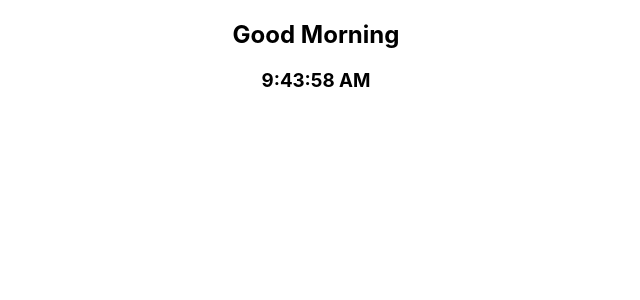
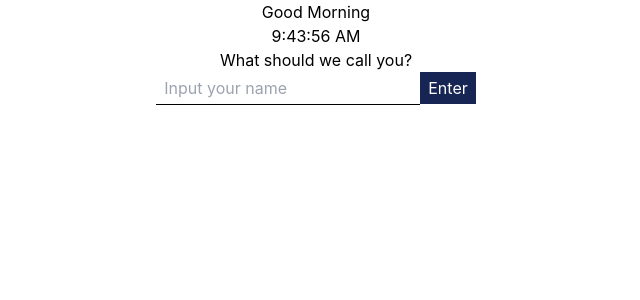
Before and after one commit to jokserpokser/momentum-app, a React (Create React App) app: page / in a window 1280 px wide. Shown: the top 300 px of the page, without its empty margins (324-964 px from the left). Built offline with nearby package versions, Linux system fonts and the light colour scheme.

Commit message:
Added inputs for Name and mainGoal

```diff
--- a/package.json
+++ b/package.json
@@ -34,5 +34,8 @@
       "last 1 firefox version",
       "last 1 safari version"
     ]
+  },
+  "devDependencies": {
+    "tailwindcss": "^3.4.13"
   }
 }
--- a/src/App.js
+++ b/src/App.js
@@ -1,14 +1,49 @@
 import logo from './logo.svg';
 import './App.css';
 import Time from './components/Time';
+import { useEffect, useState } from 'react';
 
 function App() {
+  const [nameInput, setNameInput] = useState('');
+  const [name, setName] = useState('');
+
+  const [mainGoalInput, setMainGoalInput] = useState('');
+  const [mainGoal, setMainGoal] = useState('');
+
+  const [nameInputClassName, setNameInputClassName] = useState('block');
+  const [mainGoalInputClassName, setMainGoalInputClassName] = useState('hidden');
+
+  useEffect(() => {
+
+  }, [name])
   return (
     <div className="App">
       <h2>Good Morning</h2>
       <h3><Time /></h3>
 
-      <p></p>
+      {name ? `Hello, ${name}!`:''}
+
+      <p>{mainGoal ? `Main Goal: ${mainGoal}`:''}</p>
+
+      <div className={nameInputClassName}>
+        <p><label htmlFor="name">What should we call you?</label></p>
+        <input type="text" className='py-1 px-2 border-b border-black' value={nameInput} placeholder='Input your name' onChange={(e) => { setNameInput(e.target.value) }} />
+        <button className='bg-blue-950 text-white px-2 py-1 hover:bg-blue-900' onClick={() => {
+          setName(nameInput);
+          setNameInputClassName('hidden');
+          setMainGoalInputClassName('block');
+        }}>Enter</button>
+      </div>
+
+      <div className={mainGoalInputClassName}>
+        <p><label htmlFor="name">What is your main goal for Today?</label></p>
+        <input type="text" className='py-1 px-2 border-b border-black' value={mainGoalInput} placeholder='Input your name' onChange={(e) => { setMainGoalInput(e.target.value) }} />
+        <button className='bg-blue-950 text-white px-2 py-1 hover:bg-blue-900' onClick={() => {
+          setMainGoal(mainGoalInput);
+          setMainGoalInputClassName('hidden');
+        }}>Enter</button>
+      </div>
+
     </div>
   );
 }
--- a/src/index.css
+++ b/src/index.css
@@ -1,3 +1,8 @@
+@tailwind base;
+@tailwind components;
+@tailwind utilities;
+
+
 body {
   margin: 0;
   font-family: -apple-system, BlinkMacSystemFont, 'Segoe UI', 'Roboto', 'Oxygen',
--- /dev/null
+++ b/tailwind.config.js
@@ -0,0 +1,12 @@
+/** @type {import('tailwindcss').Config} */
+module.exports = {
+  purge: ['./src/**/*.{js,jsx,ts,tsx}', './public/index.html'],
+  darkMode: false, // or 'media' or 'class'
+  theme: {
+    extend: {},
+  },
+  variants: {
+    extend: {},
+  },
+  plugins: [],
+}
```
Also changed, not shown: 1 other file (tests, documents, lock files or other folders).
